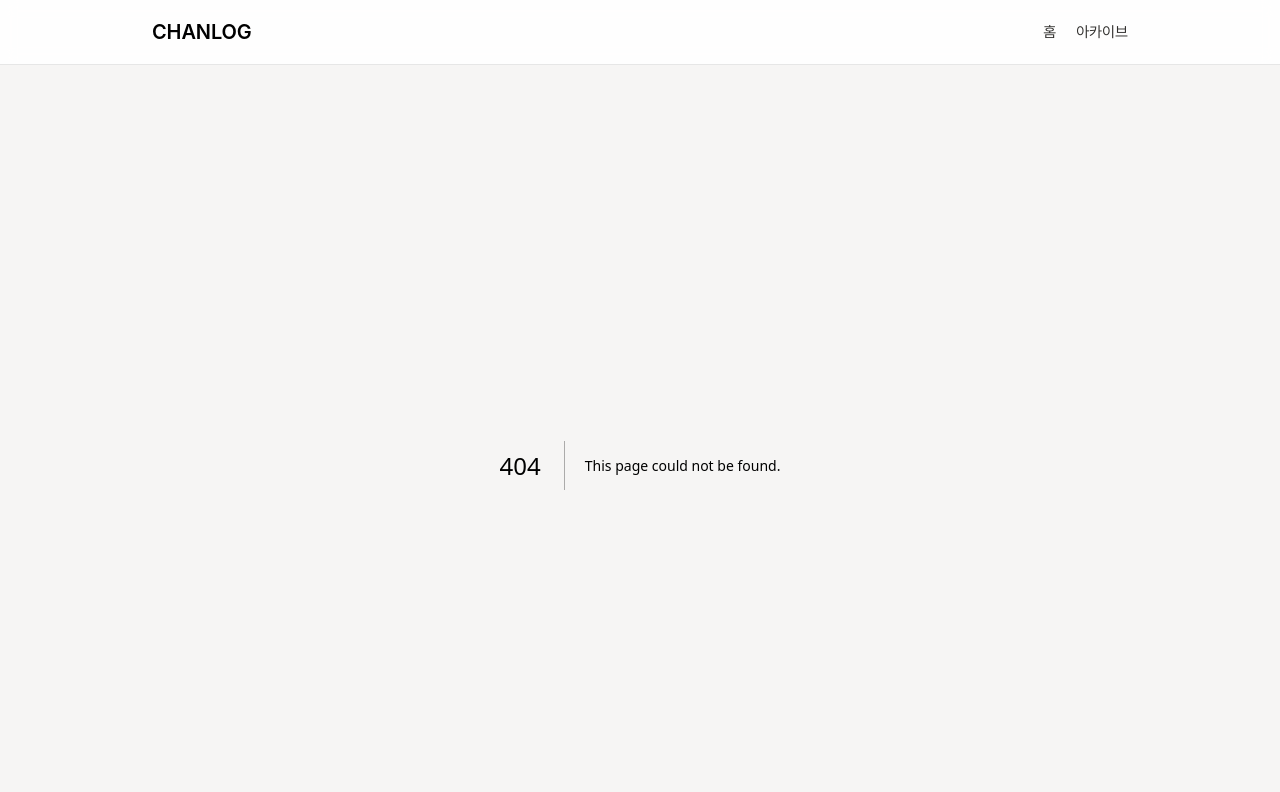
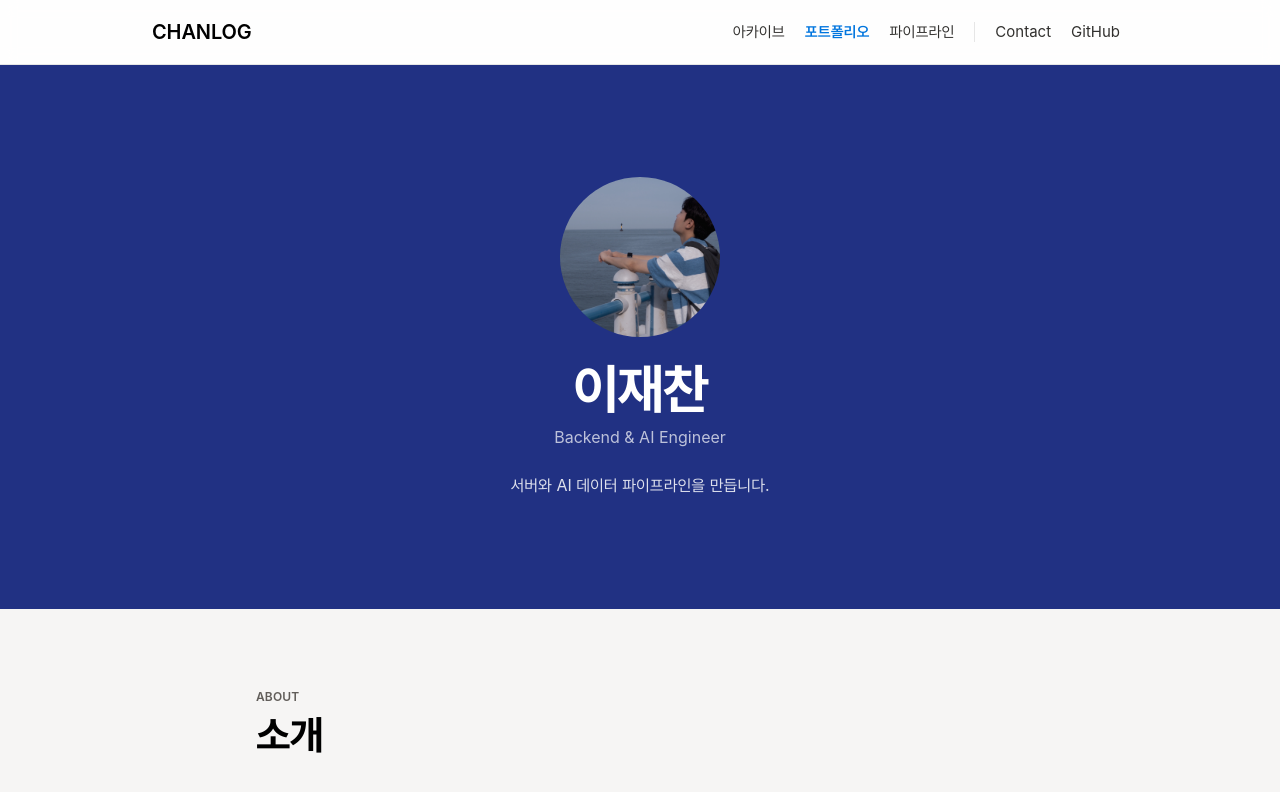
Before and after one commit to DevJaepaL/chanlog, a Next.js app: page /portfolio in a window 1280 px wide. Before the commit this address had no page. Shown: the top 792 px of the page. Built offline with nearby package versions, Linux system fonts and the light colour scheme.

Commit message:
feat: split portfolio routes and header actions

```diff
--- a/app/layout.tsx
+++ b/app/layout.tsx
@@ -7,19 +7,20 @@ import { SpeedInsights } from "@vercel/speed-insights/next";
 import { MotionProvider } from "@/components/ui/motion-provider";
 
 const SITE_URL = "https://chanlog.blog";
-const SITE_DESCRIPTION = "서버·AI 데이터 파이프라인을 만드는 백엔드 개발자 이재찬입니다.";
+const SITE_TITLE = "CHANLOG | 기술 아카이브";
+const SITE_DESCRIPTION = "백엔드·AI·데이터 파이프라인에 관한 이재찬의 기술 아카이브.";
 
 export const metadata: Metadata = {
   metadataBase: new URL(SITE_URL),
   title: {
-    default: "이재찬 | Backend & AI Engineer",
+    default: SITE_TITLE,
     template: "%s | Chanlog",
   },
   description: SITE_DESCRIPTION,
   openGraph: {
-    title: "이재찬 | Backend & AI Engineer",
+    title: SITE_TITLE,
     description: SITE_DESCRIPTION,
-    url: SITE_URL,
+    url: `${SITE_URL}/`,
     locale: "ko_KR",
     type: "website",
     siteName: "Chanlog",
--- /dev/null
+++ b/app/pipeline/page.tsx
@@ -0,0 +1,18 @@
+import type { Metadata } from "next";
+import { PipelineSection } from "@/components/pipeline/pipeline-section";
+
+export const metadata: Metadata = {
+  title: "문서 전처리 파이프라인",
+  description:
+    "공개 자료를 이용한 문서 구조 파싱·계층 인식 청킹·이중 색인 사례 연구",
+  alternates: {
+    canonical: "https://chanlog.blog/pipeline",
+  },
+  openGraph: {
+    url: "https://chanlog.blog/pipeline",
+  },
+};
+
+export default function PipelinePage() {
+  return <PipelineSection />;
+}
--- /dev/null
+++ b/app/portfolio/page.tsx
@@ -0,0 +1,29 @@
+import type { Metadata } from "next";
+import { About } from "@/components/home/about";
+import { CareerTimeline } from "@/components/home/career-timeline";
+import { Hero } from "@/components/home/hero";
+import { ProjectList } from "@/components/home/project-list";
+import { SkillGroups } from "@/components/home/skill-groups";
+
+export const metadata: Metadata = {
+  title: "포트폴리오",
+  description: "이재찬의 백엔드·AI 엔지니어 경력, 프로젝트, 기술 역량",
+  alternates: {
+    canonical: "https://chanlog.blog/portfolio",
+  },
+  openGraph: {
+    url: "https://chanlog.blog/portfolio",
+  },
+};
+
+export default function PortfolioPage() {
+  return (
+    <>
+      <Hero />
+      <About />
+      <CareerTimeline />
+      <ProjectList />
+      <SkillGroups />
+    </>
+  );
+}
--- a/app/sitemap.ts
+++ b/app/sitemap.ts
@@ -9,7 +9,7 @@ export default function sitemap(): MetadataRoute.Sitemap {
     lastModified: post.publishedAt,
   }));
 
-  const routes = ["", "/posts"].map((route) => ({
+  const routes = ["", "/portfolio", "/pipeline"].map((route) => ({
     url: `${SITE_URL}${route}`,
     lastModified: new Date().toISOString().split("T")[0],
   }));
--- a/components/home/contact.tsx
+++ /dev/null
@@ -1,22 +0,0 @@
-import { Section } from "@/components/ui/section";
-import { contacts } from "@/lib/profile";
-
-export function Contact() {
-  return (
-    <Section id="contact" eyebrow="Contact" title="연락처">
-      <div className="flex flex-wrap gap-3">
-        {contacts.map(({ label, href }) => (
-          <a
-            key={label}
-            href={href}
-            target="_blank"
-            rel="noopener noreferrer"
-            className="rounded-full border border-hairline bg-surface px-5 py-2 text-button text-ink transition-colors hover:border-primary hover:text-primary"
-          >
-            {label}
-          </a>
-        ))}
-      </div>
-    </Section>
-  );
-}
--- a/components/home/hero.tsx
+++ b/components/home/hero.tsx
@@ -1,12 +1,8 @@
 import Image from "next/image";
 import avatar from "@/app/avatar.jpg";
-import { contacts, profile } from "@/lib/profile";
+import { profile } from "@/lib/profile";
 
 export function Hero() {
-  const heroContacts = contacts.filter(({ label }) =>
-    label === "Email" || label === "GitHub"
-  );
-
   return (
     <section className="w-full bg-secondary px-6 py-20 sm:py-28">
       <div className="mx-auto flex w-full max-w-3xl flex-col items-center gap-6 text-center">
@@ -26,23 +22,6 @@ export function Hero() {
         <p className="max-w-xl break-keep text-body-md text-surface/85">
           {profile.tagline}
         </p>
-        <div className="mt-2 flex flex-wrap justify-center gap-3">
-          {heroContacts.map(({ label, href }) => (
-            <a
-              key={label}
-              href={href}
-              target="_blank"
-              rel="noopener noreferrer"
-              className={`rounded-full border px-5 py-2 text-button shadow-soft transition-colors focus-visible:outline-none focus-visible:ring-2 focus-visible:ring-surface focus-visible:ring-offset-2 focus-visible:ring-offset-secondary ${
-                label === "Email"
-                  ? "border-primary bg-primary text-surface hover:bg-primary-active"
-                  : "border-hairline bg-surface text-ink hover:bg-canvas-soft"
-              }`}
-            >
-              {label}
-            </a>
-          ))}
-        </div>
       </div>
     </section>
   );
--- a/components/home/recent-posts.tsx
+++ /dev/null
@@ -1,41 +0,0 @@
-import Link from "next/link";
-import { allPosts } from "contentlayer/generated";
-import { Section } from "@/components/ui/section";
-
-export function RecentPosts() {
-  const posts = [...allPosts]
-    .sort(
-      (a, b) =>
-        new Date(b.publishedAt).getTime() - new Date(a.publishedAt).getTime()
-    )
-    .slice(0, 3);
-
-  return (
-    <Section id="writing" eyebrow="Writing" title="최근 글">
-      <div className="flex flex-col gap-4">
-        {posts.map((post) => (
-          <Link
-            key={post.slug}
-            href={`/posts/${post.slug}`}
-            className="group flex flex-col gap-1 rounded-lg border border-hairline bg-surface p-5 transition-shadow hover:shadow-soft"
-          >
-            <p className="text-caption text-ink-muted">{post.publishedAt}</p>
-            <h3 className="break-keep text-title text-ink group-hover:text-primary">
-              {post.title}
-            </h3>
-            <p className="break-keep text-body-sm text-ink-muted">
-              {post.summary}
-            </p>
-          </Link>
-        ))}
-      </div>
-      <Link
-        href="/posts"
-        aria-label="글 아카이브 전체 보기"
-        className="mt-6 inline-block text-body-sm text-primary-active hover:underline"
-      >
-        전체 보기 →
-      </Link>
-    </Section>
-  );
-}
--- a/components/navbar.tsx
+++ b/components/navbar.tsx
@@ -2,40 +2,64 @@
 
 import Link from "next/link";
 import { usePathname } from "next/navigation";
-
-const NAV_ITEMS = [
-  { name: "홈", href: "/" },
-  { name: "아카이브", href: "/posts" },
-] as const;
+import {
+  getActiveNavHref,
+  getHeaderActionAttributes,
+  getHeaderContacts,
+  NAV_ITEMS,
+} from "@/lib/navigation";
+import { contacts } from "@/lib/profile";
 
 function Navbar() {
-  let pathName = usePathname();
-  if (pathName?.startsWith("/posts")) pathName = "/posts";
+  const activeHref = getActiveNavHref(usePathname());
 
   return (
-    <nav className="sticky top-0 z-50 w-full border-b border-hairline bg-canvas/90 backdrop-blur">
-      <div className="mx-auto flex h-16 w-full max-w-5xl items-center justify-between px-6">
-        <Link href="/" className="text-title text-ink">
+    <header className="sticky top-0 z-50 w-full border-b border-hairline bg-canvas/90 backdrop-blur">
+      <nav
+        aria-label="주 내비게이션"
+        className="mx-auto flex w-full max-w-5xl flex-wrap items-center px-6 sm:h-16 sm:flex-nowrap"
+      >
+        <Link
+          href="/"
+          className="inline-flex min-h-11 items-center pr-3 text-title text-ink focus-visible:outline-none focus-visible:ring-2 focus-visible:ring-primary focus-visible:ring-offset-2 focus-visible:ring-offset-canvas"
+        >
           CHANLOG
         </Link>
-        <ul className="flex items-center gap-5 text-body-sm">
-          {NAV_ITEMS.map(({ name, href }) => (
+        <ul className="order-3 flex basis-full items-center gap-1 sm:order-2 sm:ml-auto sm:basis-auto">
+          {NAV_ITEMS.map(({ label, href }) => (
             <li key={href}>
               <Link
                 href={href}
-                className={
-                  pathName === href
+                className={`inline-flex min-h-11 items-center px-2 text-body-sm transition-colors focus-visible:outline-none focus-visible:ring-2 focus-visible:ring-primary focus-visible:ring-offset-2 focus-visible:ring-offset-canvas ${
+                  activeHref === href
                     ? "font-semibold text-primary"
-                    : "text-ink-secondary transition-colors hover:text-ink"
-                }
+                    : "text-ink-secondary hover:text-ink"
+                }`}
               >
-                {name}
+                {label}
               </Link>
             </li>
           ))}
         </ul>
-      </div>
-    </nav>
+        <span
+          aria-hidden="true"
+          className="order-3 hidden h-5 w-px bg-hairline sm:mx-3 sm:block"
+        />
+        <ul className="ml-auto flex min-h-11 items-center gap-1 sm:order-4 sm:ml-0">
+          {getHeaderContacts(contacts).map((contact) => (
+            <li key={contact.label}>
+              <a
+                href={contact.href}
+                {...getHeaderActionAttributes(contact)}
+                className="inline-flex min-h-11 items-center px-2 text-body-sm text-ink-secondary transition-colors hover:text-ink focus-visible:outline-none focus-visible:ring-2 focus-visible:ring-primary focus-visible:ring-offset-2 focus-visible:ring-offset-canvas"
+              >
+                {contact.label}
+              </a>
+            </li>
+          ))}
+        </ul>
+      </nav>
+    </header>
   );
 }
 
--- a/next.config.js
+++ b/next.config.js
@@ -4,6 +4,15 @@ const { withContentlayer } = require("next-contentlayer2");
 const nextConfig = {
   images: { formats: ["image/avif", "image/webp"] },
   eslint: { ignoreDuringBuilds: true },
+  async redirects() {
+    return [
+      {
+        source: "/posts",
+        destination: "/",
+        permanent: true,
+      },
+    ];
+  },
 };
 
 module.exports = withContentlayer(nextConfig);
```
